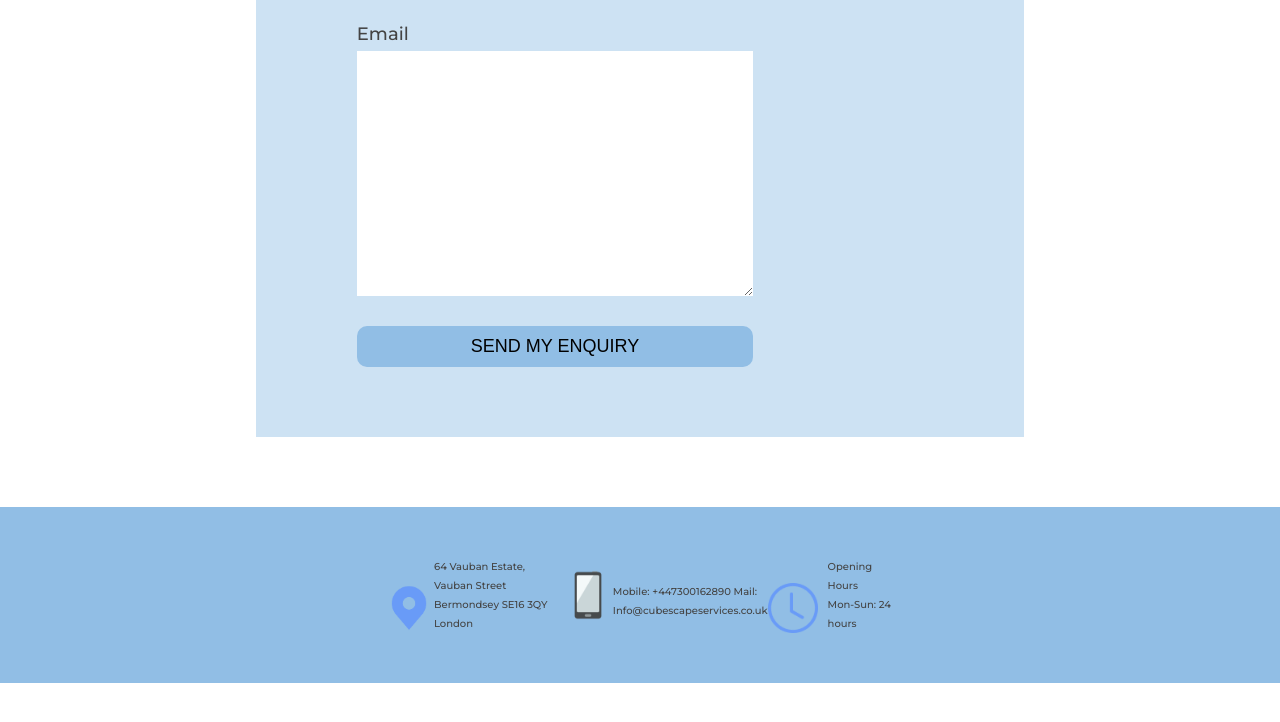
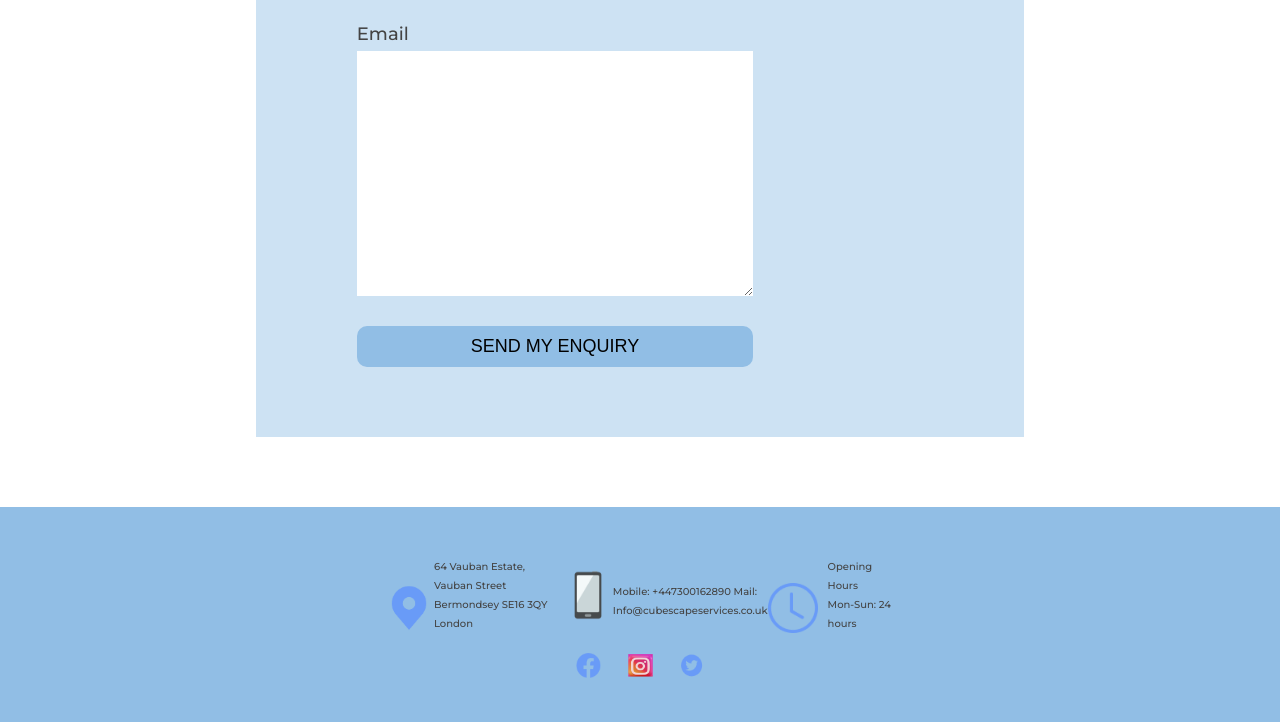
Before and after one commit to duboye007/cube-space, a plain HTML site: page contact.html in a window 1280 px wide. Shown: the part 745-1467 px from the top of the page. Before the commit the page ends 1428 px from the top, so only its background shows below. Drawn offline with Linux system fonts and the light colour scheme.

Commit message:
added socials logo to footer

```diff
--- a/assets/style.css
+++ b/assets/style.css
@@ -289,6 +289,15 @@ footer {
   margin-left: 10px;
 }
 
+.socials {
+  width: 10%;
+  margin-top: 20px;
+}
+
+.socials img {
+  width: 25px;
+}
+
 @media screen and (max-width: 480px) {
   .nav {
     display: flex;
--- a/contact.html
+++ b/contact.html
@@ -94,6 +94,17 @@
                 </div>
             </div>
         </div>
+        <div class="flex socials">
+            <a href="#">
+                <img src="assets/images/facebook.png" alt="facebook logo">
+            </a>
+            <a href="#">
+                <img src="assets/images/instagram.png" alt="instagram logo">
+            </a>
+            <a href="#">
+                <img src="assets/images/twitter.png" alt="twitter logo">
+            </a>
+        </div>
     </footer>
 </body>
 
```
Also changed, not shown: index.html (+11 -0 lines), assets/images/facebook.png (added), assets/images/instagram.png (added), assets/images/twitter.png (added).
